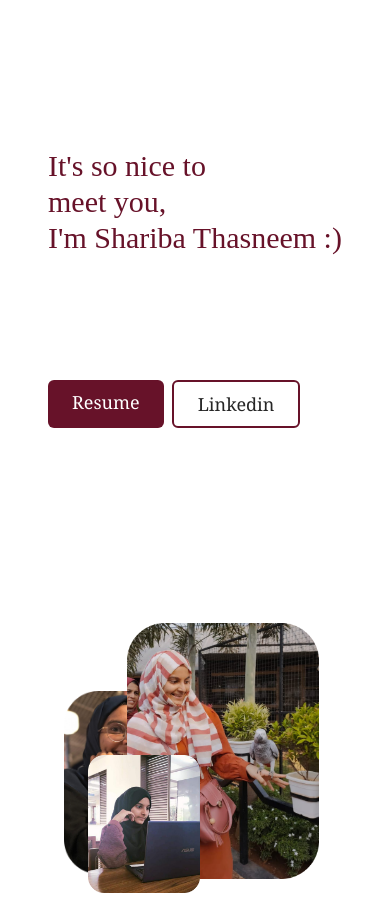
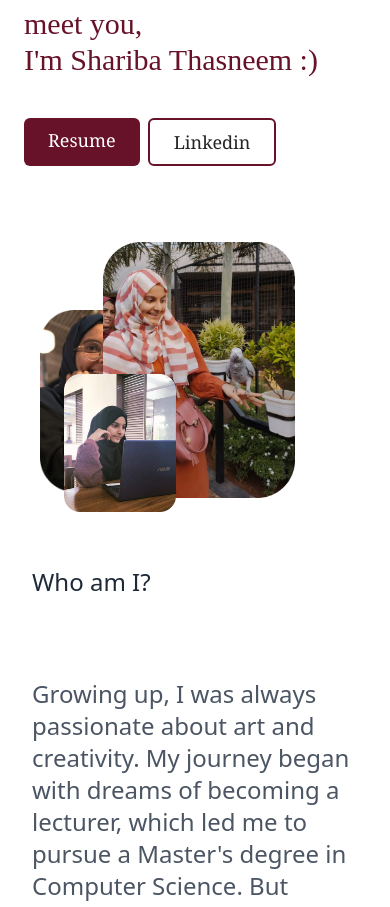
Before and after one commit to sharithasneem/portfolio, a Next.js app: page /about in a window 390 px wide. Shown: the part 166-1073 px from the top of the page. Built offline with nearby package versions, Linux system fonts and the light colour scheme.

Commit message:
about responsive commit part 2

```diff
--- a/src/app/about/page.js
+++ b/src/app/about/page.js
@@ -8,11 +8,11 @@ export default function About() {
     const text2 = " I'm Shariba Thasneem :)"
 
     return (
-        <div className="flex flex-col m-6 mt-[24vh]  min-h-screen"> {/* Ensures full viewport height */}
+        <div className="flex flex-col  min-h-screen"> {/* Ensures full viewport height */}
             {/* Main container with responsive layout */}
             <div className="flex flex-col md:flex-row mb-30 w-[90vw] h-full space-y-10 md:space-y-0 md:space-x-10">
                 {/* Text Section */}
-                <div className="flex flex-wrap mb-[14vh] flex-col p-6 md:p-20 md:ml-10 w-full md:w-[60vw] space-y-10">
+                <div className="flex flex-wrap flex-col p-6 md:p-20 md:ml-10 w-full md:w-[60vw] space-y-10">
                     {/* Paragraph section */}
                     <motion.div
                         style={{
@@ -39,13 +39,13 @@ export default function About() {
                             href="/resume.pdf"
                             target="_blank"
                             rel="noopener noreferrer"
-                            className="bg-[#671229] text-white mt-[10vh] mr-2 px-6 py-2 sm:px-4 sm:py-1 rounded-md text-center text-lg sm:text-sm"
+                            className="bg-[#671229] text-white  mr-2 px-6 py-2 sm:px-4 sm:py-1 rounded-md text-center text-lg sm:text-sm"
                         >
                             Resume
                         </a>
 
                         <button
-                            className="bg-white border-2 mt-[10vh] border-[#671229] text-[#262626] px-6 py-2 sm:px-4 sm:py-1 rounded-md text-center text-lg sm:text-sm"
+                            className="bg-white border-2 border-[#671229] text-[#262626] px-6 py-2 sm:px-4 sm:py-1 rounded-md text-center text-lg sm:text-sm"
                             onClick={() => window.location.href = 'https://www.linkedin.com/in/shariba-thasneem-0185781b1/'}
                         >
                             Linkedin
--- a/src/app/component/whoamI/page.js
+++ b/src/app/component/whoamI/page.js
@@ -9,7 +9,7 @@ export default function WhoAmI() {
     const para4 = "For me, technology is more than just a career—it’s a canvas where creativity and logic come together to solve real - world problems and create impactful experiences."
 
     return (
-        <div className="flex flex-col items-start justify-start p-8 min-h-screen m-16 mt-36 font-sans ">
+        <div className="flex flex-col items-start justify-start p-8 min-h-screen mt-36 font-sans ">
             {/* Heading */}
             <motion.h1
                 className="text-2xl  text-gray-800 mb-16 mt-28"
--- a/src/app/component/workSteps/page.js
+++ b/src/app/component/workSteps/page.js
@@ -48,7 +48,7 @@ export default function StepsGrid() {
     ];
 
     return (
-        <div className="m-16 font-sans">
+        <div className="font-sans">
             <motion.h1
                 className="text-2xl  text-gray-800 mb-16 mt-28 p-8"
                 initial={{ opacity: 0, x: -50 }}
```
